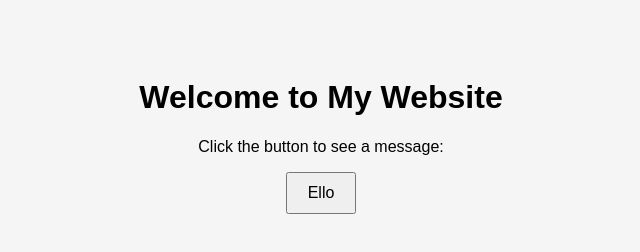
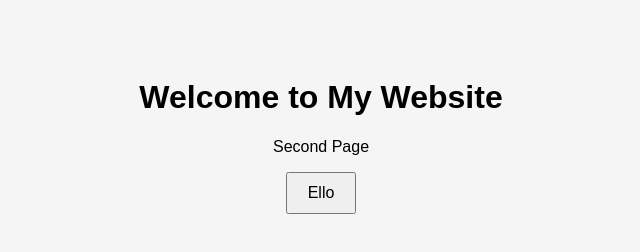
Before and after one commit to Jl0418/Javascript-Learning, a plain HTML site: page index.html in a window 1280 px wide. Shown: the whole page, without its empty margins (319-959 px from the left). Drawn offline with Linux system fonts and the light colour scheme.

Commit message:
Update index.html

```diff
--- a/index.html
+++ b/index.html
@@ -23,7 +23,7 @@
 </head>
 <body>
     <h1>Welcome to My Website</h1>
-    <p>Click the button to see a message:</p>
+    <p>Second Page</p>
     <button id="myButton">Ello</button>
     <div id="message"></div>
 
```
